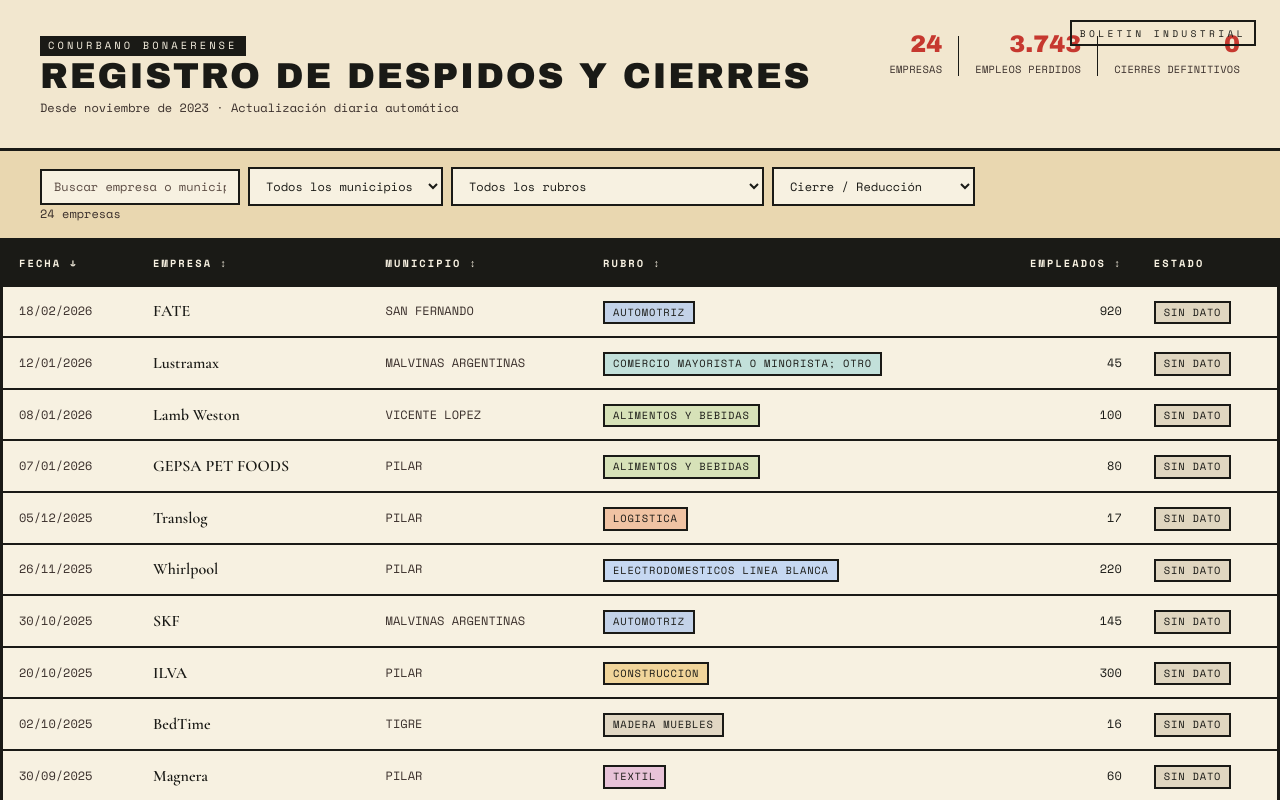
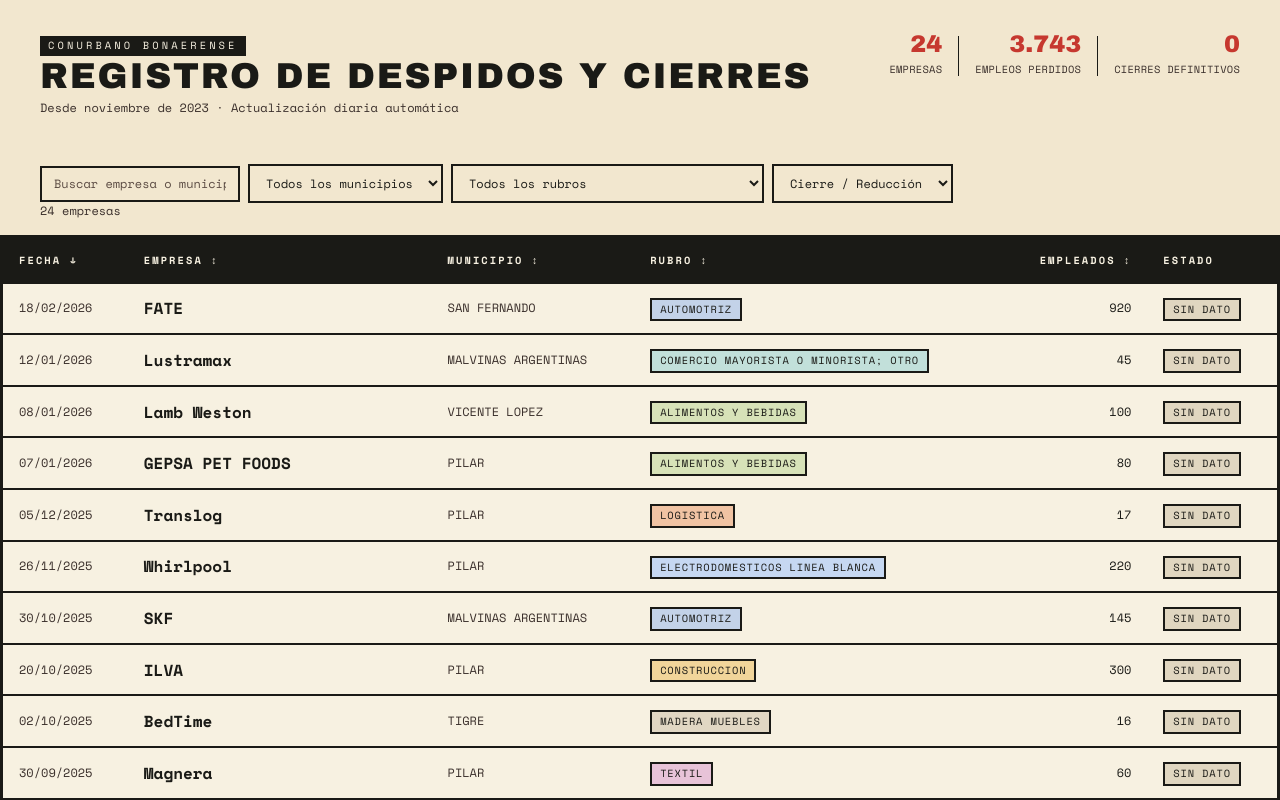
Before and after one commit to isagestosoperiodismo/crisis-industrial, a SvelteKit app: page / in a window 1280 px wide. Shown: the top 800 px of the page. Built offline with nearby package versions, Linux system fonts and the light colour scheme.

Commit message:
Refactor and simplify page.svelte

```diff
--- a/src/routes/+page.svelte
+++ b/src/routes/+page.svelte
@@ -10,8 +10,39 @@
 	let ordenCol = 'fecha';
 	let ordenDir = 'desc';
 
-	$: filtered = empresas
-		.filter((e) => {
+	const ui = {
+		input:
+			"min-w-[200px] rounded-none border-2 border-[#1a1a16] px-3 py-2 font-[Space_Mono] text-xs text-[#1a1a16] placeholder:text-[#5a4a42] focus:outline-none focus:ring-2 focus:ring-[#1a1a16]",
+		select:
+			"cursor-pointer rounded-none border-2 border-[#1a1a16] px-3 py-2 font-[Space_Mono] text-xs text-[#1a1a16] focus:outline-none focus:ring-2 focus:ring-[#1a1a16]",
+		button:
+			"cursor-pointer rounded-none border-2 border-[#1a1a16] bg-[#1a1a16] px-3 py-2 font-[Space_Mono] text-xs text-[#f7f1e1] hover:bg-[#333]",
+		th:
+			"cursor-pointer px-4 py-3 text-left font-[Space_Mono] text-[0.65rem] tracking-[0.2em] whitespace-nowrap text-[#f7f1e1] uppercase select-none",
+		thRight:
+			"cursor-pointer px-4 py-3 text-right font-[Space_Mono] text-[0.65rem] tracking-[0.2em] whitespace-nowrap text-[#f7f1e1] uppercase select-none",
+		thHidden:
+			"hidden cursor-pointer px-4 py-3 text-left font-[Space_Mono] text-[0.65rem] tracking-[0.2em] whitespace-nowrap text-[#f7f1e1] uppercase select-none md:table-cell",
+		thStatic:
+			"px-4 py-3 text-left font-[Space_Mono] text-[0.65rem] tracking-[0.2em] whitespace-nowrap text-[#f7f1e1] uppercase",
+		cellMono: "px-4 py-3 font-[Space_Mono] text-xs whitespace-nowrap text-[#3a2f2b]",
+		cellCompany: "px-4 py-3 font-[Space_Mono] font-bold text-[#1a1a16]",
+		cellRight: "px-4 py-3 text-right font-[Space_Mono] text-xs text-[#1a1a16]",
+		badgeBase:
+			"inline-block rounded-none border-2 border-[#1a1a16] px-2 py-0.5 font-[Space_Mono] text-[0.65rem] uppercase tracking-[0.08em]",
+		badgeCerro:
+			"inline-block rounded-none border-2 border-[#1a1a16] bg-[#c6382f] px-2 py-0.5 font-[Space_Mono] text-[0.65rem] uppercase tracking-[0.08em] text-[#f7f1e1]",
+		badgeReduccion:
+			"inline-block rounded-none border-2 border-[#1a1a16] bg-[#e7b24d] px-2 py-0.5 font-[Space_Mono] text-[0.65rem] uppercase tracking-[0.08em] text-[#1a1a16]",
+		badgeSinDato:
+			"inline-block rounded-none border-2 border-[#1a1a16] bg-[#e0d6c0] px-2 py-0.5 font-[Space_Mono] text-[0.65rem] uppercase tracking-[0.08em] text-[#1a1a16]",
+		empty: "text-center py-16 font-[Space_Mono] text-xs text-[#3a2f2b]"
+	};
+
+	const rowClass = (cerro) =>
+		`border-b-2 border-[#1a1a16] hover:bg-[#f1e2c4] ${cerro ? 'bg-[#f4d1c7]' : ''}`;
+
+	const matchesFilters = (e) => {
 		if (filtroMunicipio && e.municipio !== filtroMunicipio) return false;
 		if (filtroRubro && e.rubro !== filtroRubro) return false;
 		if (filtroCerro) {
@@ -27,22 +58,23 @@
 				return false;
 		}
 		return true;
-		})
-		.sort((a, b) => {
-			let va = a[ordenCol];
-			let vb = b[ordenCol];
-			if (ordenCol === 'fecha') {
-				va = fechaComparable(va);
-				vb = fechaComparable(vb);
-			}
-			if (ordenCol === 'empleados') {
-				va = Number(va);
-				vb = Number(vb);
-			}
+	};
+
+	const sortableValue = (row, col) => {
+		if (col === 'fecha') return fechaComparable(row[col]);
+		if (col === 'empleados') return Number(row[col]);
+		return row[col];
+	};
+
+	const compareRows = (a, b) => {
+		const va = sortableValue(a, ordenCol);
+		const vb = sortableValue(b, ordenCol);
 		if (va < vb) return ordenDir === 'asc' ? -1 : 1;
 		if (va > vb) return ordenDir === 'asc' ? 1 : -1;
 		return 0;
-		});
+	};
+
+	$: filtered = empresas.filter(matchesFilters).sort(compareRows);
 
 	$: totalFiltradosEmpleados = filtered.reduce((s, e) => s + e.empleados, 0);
 
@@ -70,13 +102,13 @@
 	}
 
 	const flechas = (col) => {
-		if (ordenCol !== col) return "↕";
-		return ordenDir === "asc" ? "↑" : "↓";
+		if (ordenCol !== col) return '↕';
+		return ordenDir === 'asc' ? '↑' : '↓';
 	};
 
 	const isCerroSi = (value) => {
 		if (!value) return false;
-		return ["Si", "Sí", "SÍ", "SI", "si"].includes(value);
+		return ['Si', 'Sí', 'SÍ', 'SI', 'si'].includes(value);
 	};
 
 	const rubroColor = (rubro) => {
@@ -91,7 +123,8 @@
 		if (r.includes('quimica')) return 'bg-[#bfe0de] text-[#1a1a16]';
 		if (r.includes('electrodom')) return 'bg-[#c6d8f2] text-[#1a1a16]';
 		return 'bg-[#e1d7c3] text-[#1a1a16]';
-	};</script>
+	};
+</script>
 
 <svelte:head>
 	<title>Empresas que cerraron o despidieron en el Conurbano Bonaerense</title>
@@ -102,23 +135,19 @@
 	/>
 </svelte:head>
 
-<div
-	class="min-h-screen bg-[#f2e7cf] text-[#1a1a16] font-[Cormorant_Garamond]"
-
->
+<div class="min-h-screen bg-[#f2e7cf] font-[Cormorant_Garamond] text-[#1a1a16]">
 	<!-- Header -->
-	<header class="relative border-b-[3px] border-[#1a1a16] bg-[#f2e7cf] px-6 py-8 md:px-10">
-		<div class="absolute right-6 top-5 hidden md:block">
-			<span class="inline-block border-2 border-[#1a1a16] px-2 py-1 font-[Space_Mono] text-[0.6rem] tracking-[0.35em]">
-				BOLETIN INDUSTRIAL
-			</span>
-		</div>
+	<header class="relative px-6 py-8 md:px-10">
 		<div class="flex flex-wrap items-start justify-between gap-6">
 			<div>
-				<span class="inline-block bg-[#1a1a16] text-[#f7f1e1] px-2 py-0.5 font-[Space_Mono] text-[0.65rem] tracking-[0.3em] uppercase">
+				<span
+					class="inline-block bg-[#1a1a16] px-2 py-0.5 font-[Space_Mono] text-[0.65rem] tracking-[0.3em] text-[#f7f1e1] uppercase"
+				>
 					Conurbano Bonaerense
 				</span>
-				<h1 class="font-[Archivo_Black] uppercase tracking-[0.05em] text-[#1a1a16] text-3xl md:text-4xl">
+				<h1
+					class="font-[Archivo_Black] text-3xl tracking-[0.05em] text-[#1a1a16] uppercase md:text-4xl"
+				>
 					Registro de Despidos y Cierres
 				</h1>
 				<p class="mt-1 font-[Space_Mono] text-xs text-[#3a2f2b]">
@@ -131,14 +160,16 @@
 					<span class="block font-[Archivo_Black] text-2xl leading-none text-[#c6382f]"
 						>{empresas.length}</span
 					>
-					<span class="text-[0.65rem] tracking-wide text-[#3a2f2b] uppercase font-[Space_Mono]">empresas</span>
+					<span class="font-[Space_Mono] text-[0.65rem] tracking-wide text-[#3a2f2b] uppercase"
+						>empresas</span
+					>
 				</div>
 				<div class="h-10 w-px bg-[#1a1a16]"></div>
 				<div class="text-right">
 					<span class="block font-[Archivo_Black] text-2xl leading-none text-[#c6382f]"
 						>{totalEmpleados.toLocaleString('es-AR')}</span
 					>
-					<span class="text-[0.65rem] tracking-wide text-[#3a2f2b] uppercase font-[Space_Mono]"
+					<span class="font-[Space_Mono] text-[0.65rem] tracking-wide text-[#3a2f2b] uppercase"
 						>empleos perdidos</span
 					>
 				</div>
@@ -147,7 +178,7 @@
 					<span class="block font-[Archivo_Black] text-2xl leading-none text-[#c6382f]"
 						>{totalCierres}</span
 					>
-					<span class="text-[0.65rem] tracking-wide text-[#3a2f2b] uppercase font-[Space_Mono]"
+					<span class="font-[Space_Mono] text-[0.65rem] tracking-wide text-[#3a2f2b] uppercase"
 						>cierres definitivos</span
 					>
 				</div>
@@ -156,18 +187,17 @@
 	</header>
 
 	<!-- Filtros -->
-	<section class="border-b-[3px] border-[#1a1a16] bg-[#e9d7b0] px-6 py-4 md:px-10"
-	>
+	<section class="border-b-[3px] px-6 py-4 md:px-10">
 		<div class="flex flex-wrap items-center gap-2">
 			<input
 				type="text"
 				placeholder="Buscar empresa o municipio..."
 				bind:value={filtroTexto}
-				class="min-w-[200px] rounded-none border-2 border-[#1a1a16] bg-[#f7f1e1] px-3 py-2 text-xs text-[#1a1a16] font-[Space_Mono] placeholder:text-[#5a4a42] focus:outline-none focus:ring-2 focus:ring-[#1a1a16]"
+				class={ui.input}
 			/>
 			<select
 				bind:value={filtroMunicipio}
-				class="cursor-pointer rounded-none border-2 border-[#1a1a16] bg-[#f7f1e1] px-3 py-2 text-xs text-[#1a1a16] font-[Space_Mono] focus:outline-none focus:ring-2 focus:ring-[#1a1a16]"
+				class={ui.select}
 			>
 				<option value="">Todos los municipios</option>
 				{#each municipiosUnicos as m (m)}
@@ -176,7 +206,7 @@
 			</select>
 			<select
 				bind:value={filtroRubro}
-				class="cursor-pointer rounded-none border-2 border-[#1a1a16] bg-[#f7f1e1] px-3 py-2 text-xs text-[#1a1a16] font-[Space_Mono] focus:outline-none focus:ring-2 focus:ring-[#1a1a16]"
+				class={ui.select}
 			>
 				<option value="">Todos los rubros</option>
 				{#each rubrosUnicos as r (r)}
@@ -185,16 +215,16 @@
 			</select>
 			<select
 				bind:value={filtroCerro}
-				class="cursor-pointer rounded-none border-2 border-[#1a1a16] bg-[#f7f1e1] px-3 py-2 text-xs text-[#1a1a16] font-[Space_Mono] focus:outline-none focus:ring-2 focus:ring-[#1a1a16]"
+				class={ui.select}
 			>
 				<option value="">Cierre / Reducción</option>
-				<option value="Si">Cerró definitivamente</option>
+				<option value="Si">Cerró</option>
 				<option value="No">Redujo personal</option>
 			</select>
 			{#if filtroMunicipio || filtroRubro || filtroCerro || filtroTexto}
 				<button
 					on:click={resetFiltros}
-					class="cursor-pointer rounded-none border-2 border-[#1a1a16] bg-[#1a1a16] px-3 py-2 text-xs text-[#f7f1e1] font-[Space_Mono] hover:bg-[#333]"
+					class={ui.button}
 				>
 					âœ• Limpiar
 				</button>
@@ -218,36 +248,36 @@
 					<tr class="sticky top-0 z-10 border-b-[3px] border-[#1a1a16] bg-[#1a1a16]">
 						<th
 							on:click={() => toggleOrden('fecha')}
-							class="cursor-pointer px-4 py-3 text-left text-[0.65rem] font-[Space_Mono] tracking-[0.2em] whitespace-nowrap text-[#f7f1e1] uppercase select-none"
+							class={ui.th}
 						>
 							Fecha {flechas('fecha')}
 						</th>
 						<th
 							on:click={() => toggleOrden('empresa')}
-							class="cursor-pointer px-4 py-3 text-left text-[0.65rem] font-[Space_Mono] tracking-[0.2em] whitespace-nowrap text-[#f7f1e1] uppercase select-none"
+							class={ui.th}
 						>
 							Empresa {flechas('empresa')}
 						</th>
 						<th
 							on:click={() => toggleOrden('municipio')}
-							class="hidden cursor-pointer px-4 py-3 text-left text-[0.65rem] font-[Space_Mono] tracking-[0.2em] whitespace-nowrap text-[#f7f1e1] uppercase select-none md:table-cell"
+							class={ui.thHidden}
 						>
 							Municipio {flechas('municipio')}
 						</th>
 						<th
 							on:click={() => toggleOrden('rubro')}
-							class="cursor-pointer px-4 py-3 text-left text-[0.65rem] font-[Space_Mono] tracking-[0.2em] whitespace-nowrap text-[#f7f1e1] uppercase select-none"
+							class={ui.th}
 						>
 							Rubro {flechas('rubro')}
 						</th>
 						<th
 							on:click={() => toggleOrden('empleados')}
-							class="cursor-pointer px-4 py-3 text-right text-[0.65rem] font-[Space_Mono] tracking-[0.2em] whitespace-nowrap text-[#f7f1e1] uppercase select-none"
+							class={ui.thRight}
 						>
 							Empleados {flechas('empleados')}
 						</th>
 						<th
-							class="px-4 py-3 text-left text-[0.65rem] font-[Space_Mono] tracking-[0.2em] whitespace-nowrap text-[#f7f1e1] uppercase"
+							class={ui.thStatic}
 						>
 							Estado
 						</th>
@@ -255,46 +285,29 @@
 				</thead>
 				<tbody>
 					{#each filtered as e (e.id)}
-						<tr class="border-b-2 border-[#1a1a16] hover:bg-[#f1e2c4] {isCerroSi(e.cerro) ? 'bg-[#f4d1c7]' : ''}">
-							<td class="px-4 py-3 font-[Space_Mono] text-xs whitespace-nowrap text-[#3a2f2b]"
-								>{e.fecha}</td
-							>
-							<td class="px-4 py-3 font-semibold text-[#1a1a16]">{e.empresa}</td>
-							<td class="hidden px-4 py-3 font-[Space_Mono] text-xs text-[#3a2f2b] md:table-cell"
-								>{e.municipio}</td
-							>
+						<tr class={rowClass(isCerroSi(e.cerro))}>
+							<td class={ui.cellMono}>{e.fecha}</td>
+							<td class={ui.cellCompany}>{e.empresa}</td>
+							<td class={`hidden md:table-cell ${ui.cellMono}`}>{e.municipio}</td>
 							<td class="px-4 py-3">
-								<span
-									class="inline-block rounded-none border-2 border-[#1a1a16] px-2 py-0.5 font-[Space_Mono] text-[0.65rem] uppercase tracking-[0.08em] {rubroColor(e.rubro)}"
-								>
-									{e.rubro}
-								</span>
+								<span class={`${ui.badgeBase} ${rubroColor(e.rubro)}`}>{e.rubro}</span>
 							</td>
-							<td class="px-4 py-3 text-right font-[Space_Mono] text-xs text-[#1a1a16]">
-								{e.empleados > 0 ? e.empleados.toLocaleString('es-AR') : 'â€”'}
+							<td class={ui.cellRight}>
+								{e.empleados > 0 ? e.empleados.toLocaleString('es-AR') : '—'}
 							</td>
 							<td class="px-4 py-3">
 								{#if isCerroSi(e.cerro)}
-									<span
-										class="inline-block rounded-none border-2 border-[#1a1a16] bg-[#c6382f] px-2 py-0.5 font-[Space_Mono] text-[0.65rem] uppercase tracking-[0.08em] text-[#f7f1e1]"
-										>Cerro</span
-									>
+									<span class={ui.badgeCerro}>Cerró</span>
 								{:else if e.cerro === 'No'}
-									<span
-										class="inline-block rounded-none border-2 border-[#1a1a16] bg-[#e7b24d] px-2 py-0.5 font-[Space_Mono] text-[0.65rem] uppercase tracking-[0.08em] text-[#1a1a16]"
-										>Redujo personal</span
-									>
+									<span class={ui.badgeReduccion}>Redujo personal</span>
 								{:else}
-									<span
-										class="inline-block rounded-none border-2 border-[#1a1a16] bg-[#e0d6c0] px-2 py-0.5 font-[Space_Mono] text-[0.65rem] uppercase tracking-[0.08em] text-[#1a1a16]"
-										>Sin dato</span
-									>
+									<span class={ui.badgeSinDato}>Sin dato</span>
 								{/if}
 							</td>
 						</tr>
 					{:else}
 						<tr>
-							<td colspan="6" class="text-center py-16 font-[Space_Mono] text-xs text-[#3a2f2b]">
+							<td colspan="6" class={ui.empty}>
 								No hay resultados para los filtros seleccionados.
 							</td>
 						</tr>
```
Lines whose indentation alone changed are shown as unchanged.
